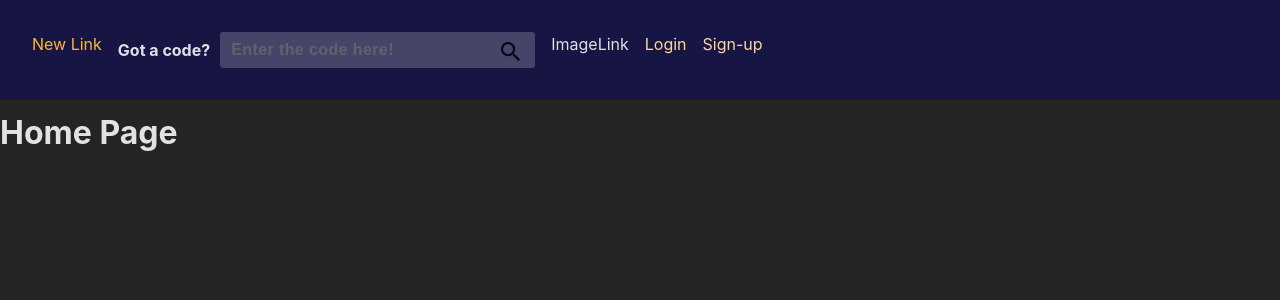
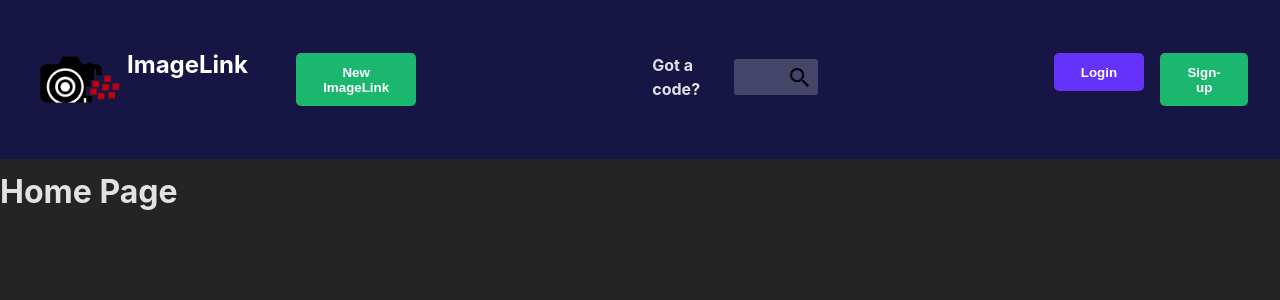
Before and after one commit to jonangeles-sanchez/Image-Link, a React (Create React App) app in the folder frontend/: page / in a window 1280 px wide. Shown: the top 300 px of the page. Built offline with nearby package versions, Linux system fonts and the light colour scheme.

Commit message:
Style basic header

```diff
--- a/frontend/src/components/CodeInput.module.css
+++ b/frontend/src/components/CodeInput.module.css
@@ -58,6 +58,8 @@
   justify-content: center;
   width: 100%;
   height: 100%;
+  margin-left: 220px;
+  margin-right: 220px;
 }
 
 .CodeInputButtonImage {
@@ -89,4 +91,10 @@
   border: 1px solid transparent;
   border-radius: 0 3px 3px 0;
   height: 36px;
+  padding: 0;
 }
+
+nav {
+  display: flex;
+  align-items: center;
+}
--- a/frontend/src/components/MainNavigation.js
+++ b/frontend/src/components/MainNavigation.js
@@ -1,5 +1,6 @@
 import { NavLink } from "react-router-dom";
 import CodeInput from "./CodeInput";
+import cam from "./cam.png";
 
 import classes from "./MainNavigation.module.css";
 
@@ -7,8 +8,13 @@ function MainNavigation() {
   return (
     <header className={classes.header}>
       <nav>
+        <img src={cam} alt="logo" height={95} width={110} />
         <ul className={classes.list}>
           <li>
+            <b className={classes.name}>ImageLink</b>
+          </li>
+          <li>
+            <button>
               <NavLink
                 to="/"
                 className={({ isActive }) =>
@@ -16,32 +22,36 @@ function MainNavigation() {
                 }
                 end
               >
-              New Link
+                <b>New ImageLink</b>
               </NavLink>
+            </button>
           </li>
           <li>
             <CodeInput />
           </li>
-          <li>ImageLink</li>
           <li>
+            <button className={classes.login}>
               <NavLink
                 to="/auth?mode=login"
                 className={({ isActive }) =>
                   isActive ? classes.active : undefined
                 }
               >
-              Login
+                <b>Login</b>
               </NavLink>
+            </button>
           </li>
           <li>
+            <button>
               <NavLink
                 to="/auth?mode=login"
                 className={({ isActive }) =>
                   isActive ? classes.active : undefined
                 }
               >
-              Sign-up
+                <b>Sign-up</b>
               </NavLink>
+            </button>
           </li>
         </ul>
       </nav>
--- a/frontend/src/components/MainNavigation.module.css
+++ b/frontend/src/components/MainNavigation.module.css
@@ -13,10 +13,29 @@
 
 .list a {
   text-decoration: none;
-  color: var(--color-primary-400);
+  color: white;
 }
 
-.list a:hover,
-.list a.active {
-  color: var(--color-primary-800);
+button:hover,
+button.active {
+  background-color: #37bb7d;
 }
+
+button {
+  background-color: #1bb76e;
+  border-radius: 5px;
+  padding: 0.7rem 1.7rem;
+  border: none;
+}
+
+.name {
+  color: white;
+  font-size: 1.5rem;
+  font-weight: 700;
+  margin-right: 2rem;
+  margin-left: 0;
+}
+
+.login {
+  background-color: #6432f9;
+}
```
Also changed, not shown: frontend/src/components/cam.png (added). Lines whose indentation alone changed are shown as unchanged.
